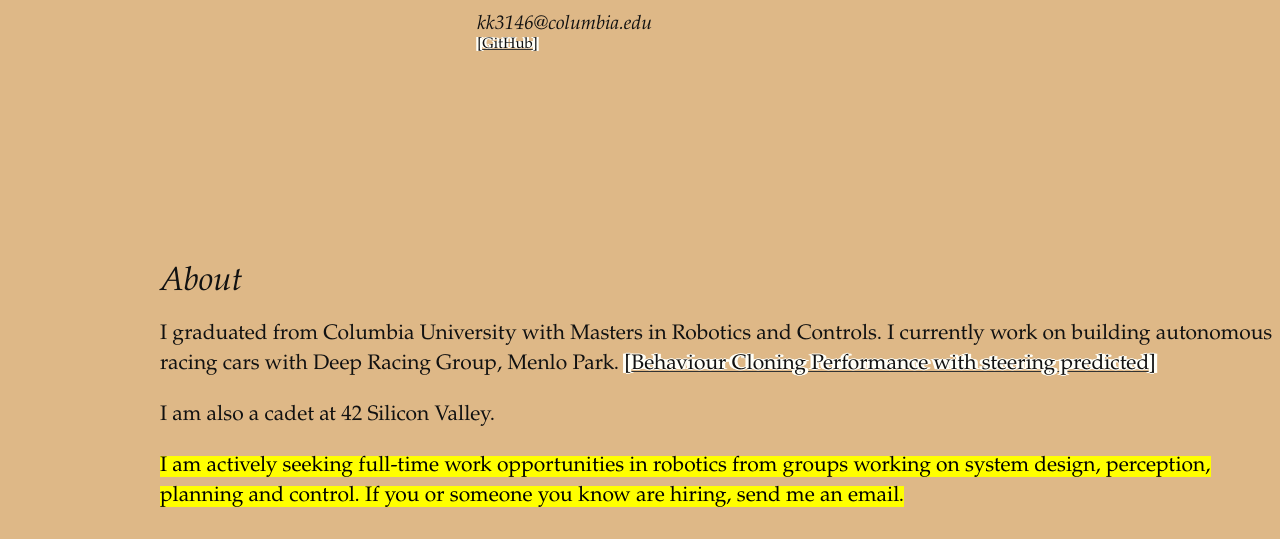
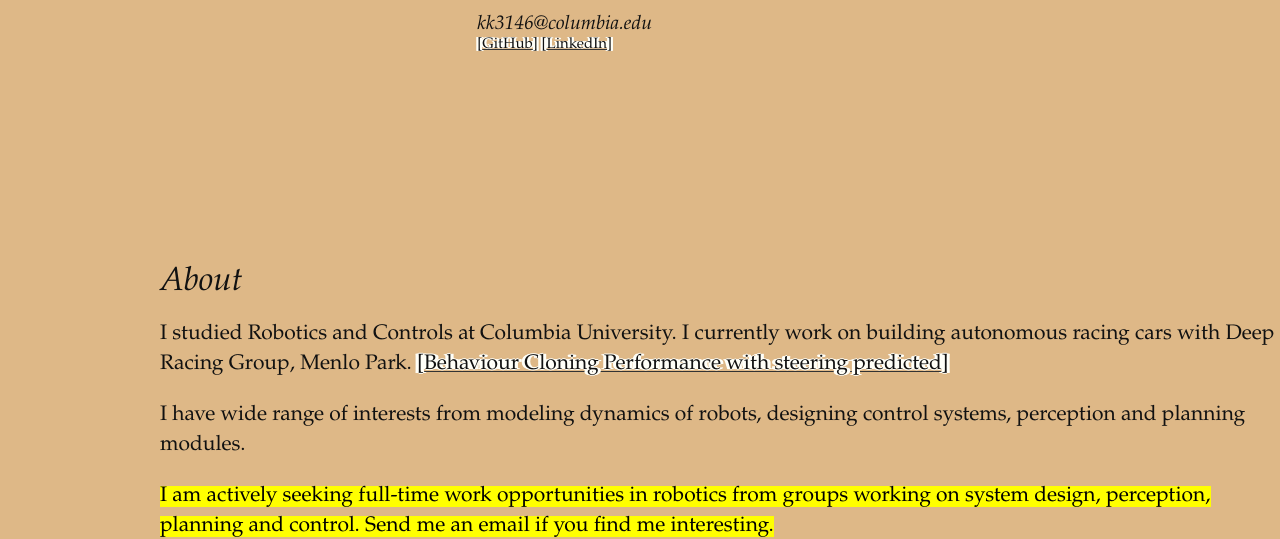
Before and after one commit to k-k-s/k-k-s.github.io, a plain HTML site: page index.html in a window 1280 px wide. Shown: the part 265-804 px from the top of the page. Drawn offline with Linux system fonts and the light colour scheme; a web font is replaced by a local one.

Commit message:
linkedin

```diff
--- a/index.html
+++ b/index.html
@@ -64,6 +64,7 @@
           </div>
           <div>
             <a href="https://github.com/k-k-s">[GitHub]</a>
+            <a href="https://www.linkedin.com/in/krishnaksrinivasan" > [LinkedIn]</a>
           </div>
         </div>
       </div>
@@ -74,15 +75,14 @@
     <section>
       <h2>About</h2>
       <span>
-      <p>I graduated from Columbia University with Masters in Robotics and Controls.
+      <p>I studied Robotics and Controls at Columbia University.
         I currently work on building autonomous racing cars with Deep Racing Group, Menlo Park.
         <a href="https://youtu.be/sOQWIhcn9Z8">[Behaviour Cloning Performance with steering predicted]</a>
       </p>
       <p>
-        I am also a cadet at 42 Silicon Valley.
-      </p>
+        I have wide range of interests from modeling dynamics of robots, designing control systems, perception and planning modules.
       <p><mark>I am actively seeking full-time work opportunities in robotics from groups working on system design, perception, planning and control.
-        If you or someone you know are hiring, send me an email.</mark>
+        Send me an email if you find me interesting.</mark>
       </p>
     </span>
     </section>
```
